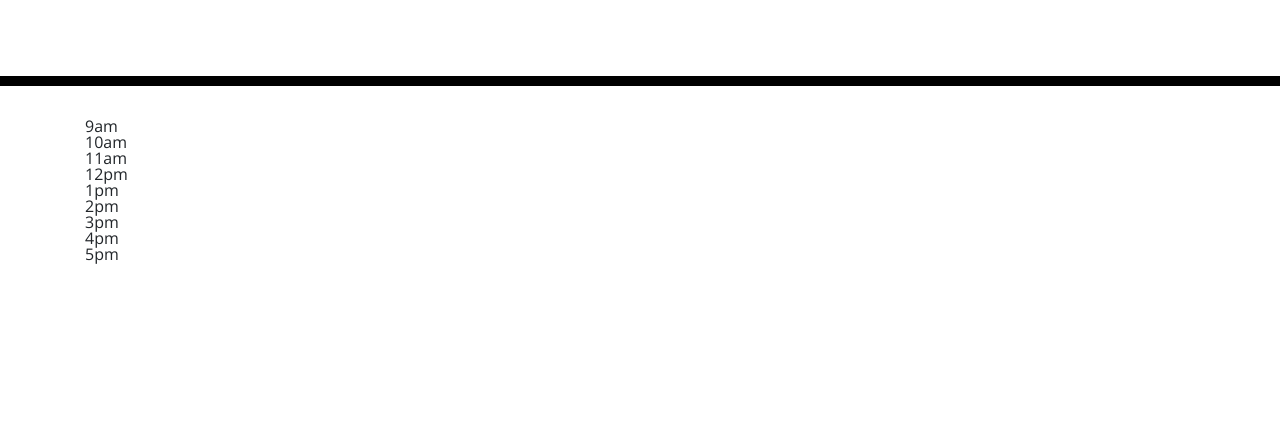
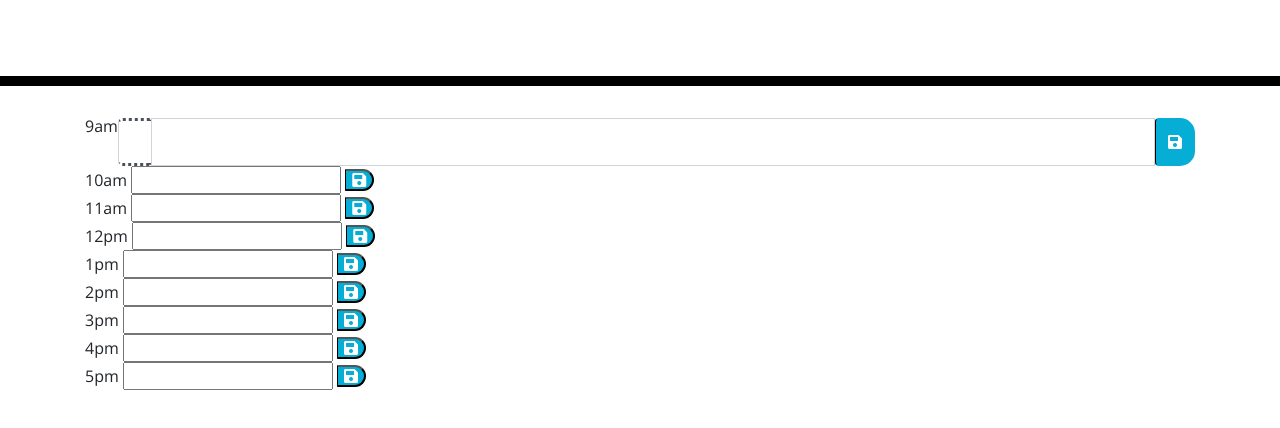
Before and after one commit to Dzarbis/scheduler, a plain HTML site: page index.html in a window 1280 px wide. Shown: the part 182-610 px from the top of the page. Drawn offline with nearby package versions, Linux system fonts and the light colour scheme.

Commit message:
first block bootstrap test

```diff
--- a/assets/css/style.css
+++ b/assets/css/style.css
@@ -69,3 +69,9 @@ textarea{
   font-size: 20px;
   transition: all .3s ease-in-out;
 }
+
+.span-mod {
+  background-color: white;
+  border-top: dotted;
+  border-bottom: dotted;
+}
--- a/index.html
+++ b/index.html
@@ -21,15 +21,54 @@
 
     <div class="container">
       <!-- Timeblocks go here -->
-      <div>9am</div>
-      <div>10am</div>
-      <div>11am</div>
-      <div>12pm</div>
-      <div>1pm</div>
-      <div>2pm</div>
-      <div>3pm</div>
-      <div>4pm</div>
-      <div>5pm</div>
+      <div class="input-group input-group-lg">9am
+        <div class="input-group-prepend">
+          <span class="input-group-text span-mod time-block block 1"></span>
+        </div>
+
+        <input type="text" class="form-control">
+        <button class="btn saveBtn"><i class="fa fa-save"></i></button>
+      </div>
+
+      <div>10am
+        <input type="text">
+        <button class="saveBtn"><i class="fa fa-save"></i></button>
+      </div>
+
+      <div>11am
+        <input type="text">
+        <button class="saveBtn"><i class="fa fa-save"></i></button>
+      </div>
+
+      <div>12pm
+        <input type="text">
+        <button class="saveBtn"><i class="fa fa-save"></i></button>
+      </div>
+
+      <div>1pm
+        <input type="text">
+        <button class="saveBtn"><i class="fa fa-save"></i></button>
+      </div>
+
+      <div>2pm
+        <input type="text">
+        <button class="saveBtn"><i class="fa fa-save"></i></button>
+      </div>
+
+      <div>3pm
+        <input type="text">
+        <button class="saveBtn"><i class="fa fa-save"></i></button>
+      </div>
+
+      <div>4pm
+        <input type="text">
+        <button class="saveBtn"><i class="fa fa-save"></i></button>
+      </div>
+
+      <div>5pm
+        <input type="text">
+        <button class="saveBtn"><i class="fa fa-save"></i></button>
+      </div>
 
     </div>
 
```
